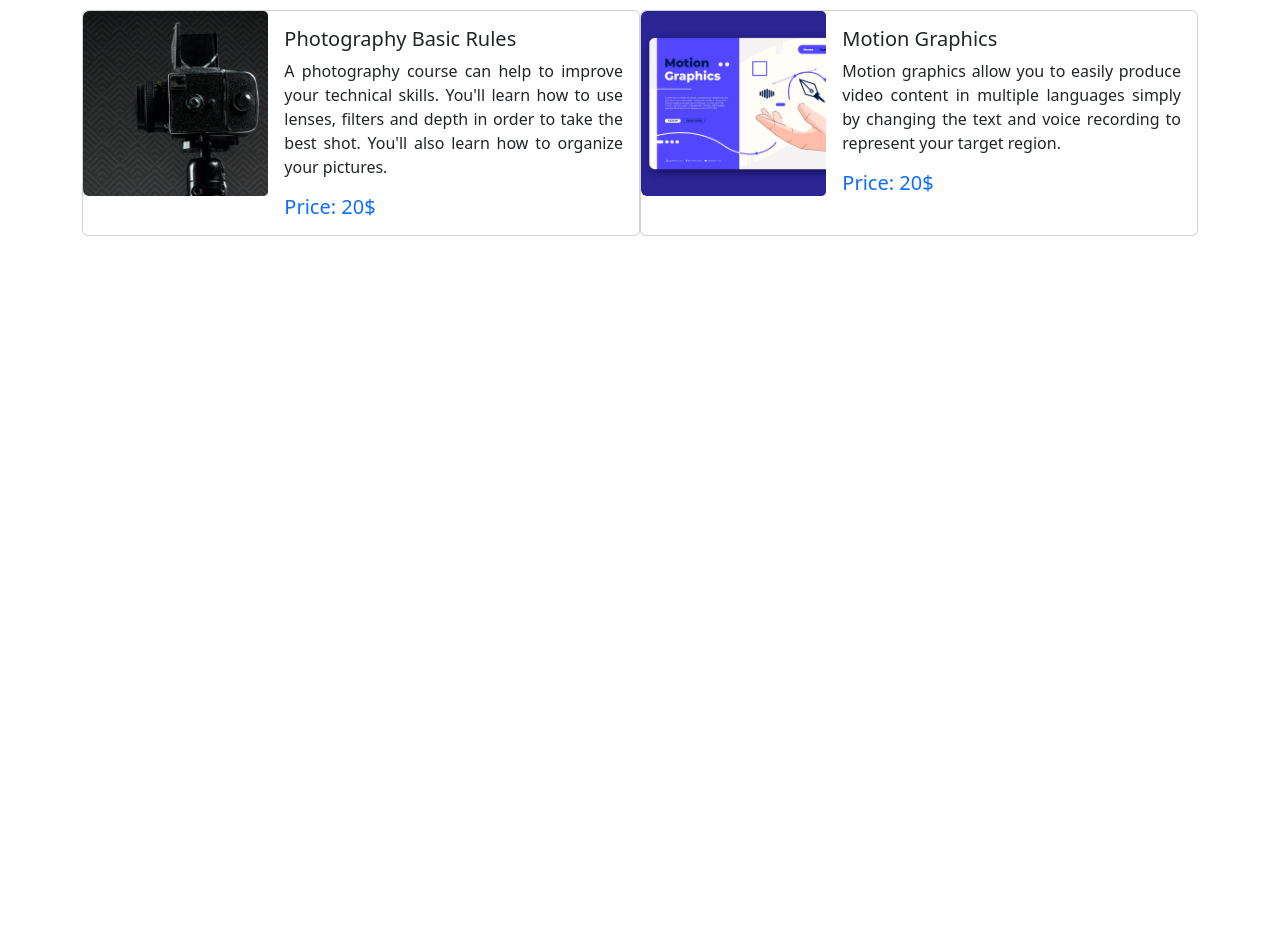
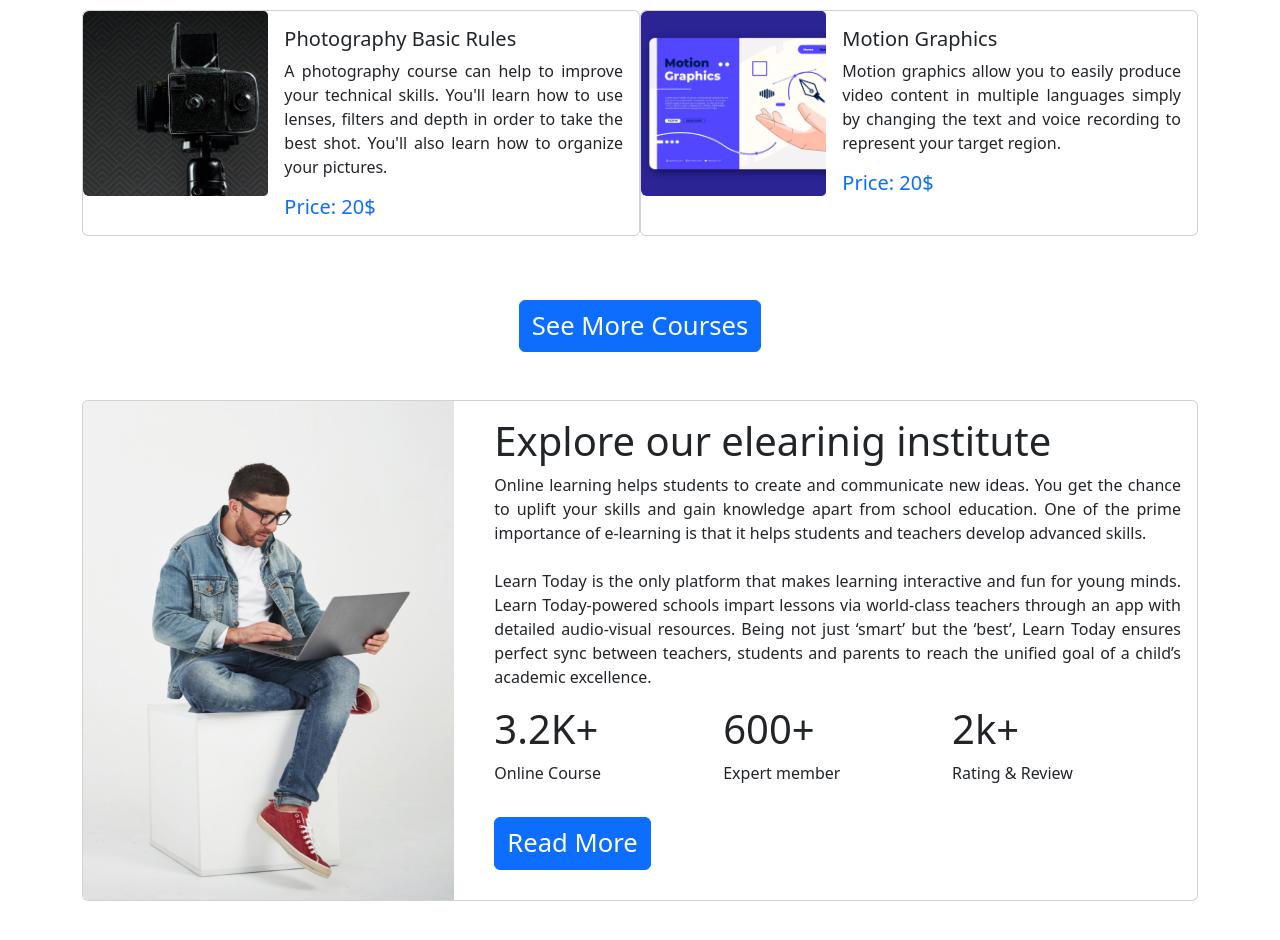
Before and after one commit to sadik2702/Learn-Today, a plain HTML site: page index.html in a window 1280 px wide. Shown: the part 1324-2264 px from the top of the page. Before the commit the page ends 1624 px from the top, so only its background shows below. Drawn offline with nearby package versions, Linux system fonts and the light colour scheme.

Commit message:
added explore institute section

```diff
--- a/index.html
+++ b/index.html
@@ -148,7 +148,7 @@
 
     <!-- main section -->
     <main class="container my-5">
-      <!-- courses -->
+      <!-- discover card heading -->
       <section>
         <div class="text-center mb-5">
           <h1>Discover our popular courses</h1>
@@ -157,9 +157,9 @@
             popular.<br />You can chose your favourite one from here.
           </p>
         </div>
-        <!-- card of courses -->
+        <!-- card of courses start-->
         <div class="row row-cols-1 row-cols-lg-2 g-0 justify-content-around">
-          <div class="card mb-3" style="max-width: 600px">
+          <div class="card mb-3" style="max-width: 620px">
             <div class="row g-0">
               <div class="col-md-4">
                 <img
@@ -181,7 +181,7 @@
               </div>
             </div>
           </div>
-          <div class="card mb-3" style="max-width: 600px">
+          <div class="card mb-3" style="max-width: 620px">
             <div class="row g-0">
               <div class="col-md-4">
                 <img
@@ -202,7 +202,7 @@
               </div>
             </div>
           </div>
-          <div class="card mb-3" style="max-width: 600px">
+          <div class="card mb-3" style="max-width: 620px">
             <div class="row g-0">
               <div class="col-md-4">
                 <img
@@ -224,7 +224,7 @@
               </div>
             </div>
           </div>
-          <div class="card mb-3" style="max-width: 600px">
+          <div class="card mb-3" style="max-width: 620px">
             <div class="row g-0">
               <div class="col-md-4">
                 <img
@@ -246,7 +246,7 @@
               </div>
             </div>
           </div>
-          <div class="card mb-3" style="max-width: 600px">
+          <div class="card mb-3" style="max-width: 620px">
             <div class="row g-0">
               <div class="col-md-4">
                 <img
@@ -269,7 +269,7 @@
               </div>
             </div>
           </div>
-          <div class="card mb-3" style="max-width: 600px">
+          <div class="card mb-3" style="max-width: 620px">
             <div class="row g-0">
               <div class="col-md-4">
                 <img
@@ -292,8 +292,81 @@
             </div>
           </div>
         </div>
+        <!-- view all button -->
+        <div class="d-flex flex-column align-items-center my-5">
+          <button class="btn btn-primary d-lg-none" style="font-size: 2vw">
+            View All
+          </button>
+          <button
+            class="btn btn-primary d-none d-lg-block"
+            style="font-size: 2vw"
+          >
+            See More Courses
+          </button>
+        </div>
+      </section>
+      <!-- card of courses end-->
+
+      <!-- card explore -->
+      <section>
+        <div class="card mb-3" style="max-width: 100">
+          <div class="row g-0">
+            <div class="col-md-4">
+              <img
+                src="images/working.png"
+                class="img-fluid rounded-start"
+                alt="..."
+              />
+            </div>
+            <div class="col-md-8">
+              <div class="card-body ms-4">
+                <h1 class="card-title">Explore our elearinig institute</h1>
+                <p class="card-text">
+                  Online learning helps students to create and communicate new
+                  ideas. You get the chance to uplift your skills and gain
+                  knowledge apart<span class="d-lg-none">....<span class="text-primary fw-semibold">see more</span></span>
+                  <span class="d-none d-lg-inline">
+                    from school education. One of the prime importance of
+                    e-learning is that it helps students and teachers develop
+                    advanced skills. <br />
+                    <br />
+                    Learn Today is the only platform that makes learning
+                    interactive and fun for young minds. Learn Today-powered
+                    schools impart lessons via world-class teachers through an
+                    app with detailed audio-visual resources. Being not just
+                    ‘smart’ but the ‘best’, Learn Today ensures perfect sync
+                    between teachers, students and parents to reach the unified
+                    goal of a child’s academic excellence.</span
+                  >
+                </p>
+                <!-- inventory  -->
+                <div
+                  class="row row-cols-2 row-cols-lg-3 g-0 justify-content-between my-3"
+                >
+                  <div>
+                    <h1>3.2K+</h1>
+                    <p>Online Course</p>
+                  </div>
+                  <div>
+                    <h1>600+</h1>
+                    <p>Expert member</p>
+                  </div>
+                  <div>
+                    <h1>2k+</h1>
+                    <p>Rating & Review</p>
+                  </div>
+                </div>
+                <button class="btn btn-primary" style="font-size: 2vw">
+                  Read More
+                </button>
+              </div>
+            </div>
+          </div>
+        </div>
       </section>
     </main>
+
+    <!-- JavaScript CDN -->
     <script src="https://cdn.jsdelivr.net/npm/bootstrap@5.2.0/dist/js/bootstrap.bundle.min.js"></script>
   </body>
 </html>
```
